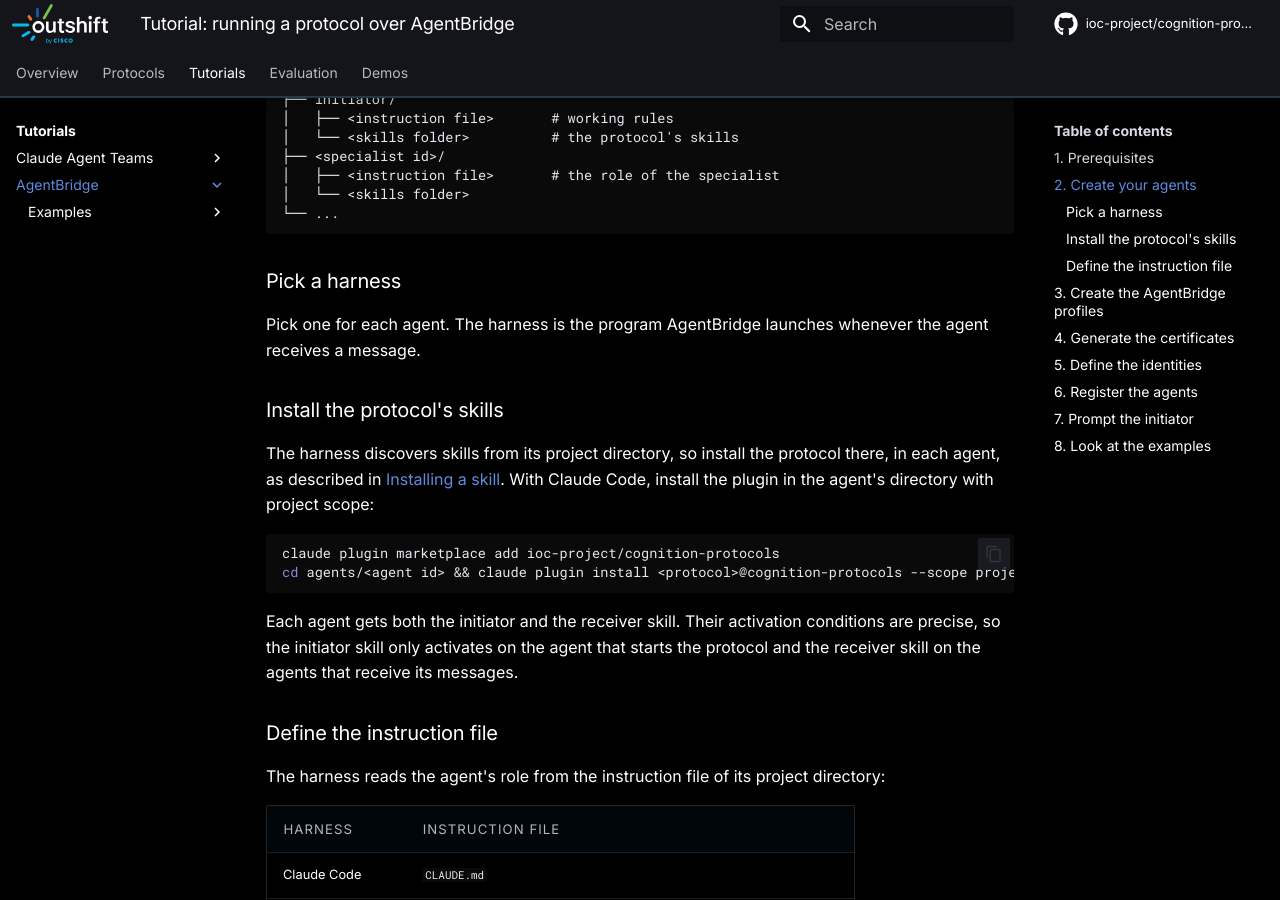
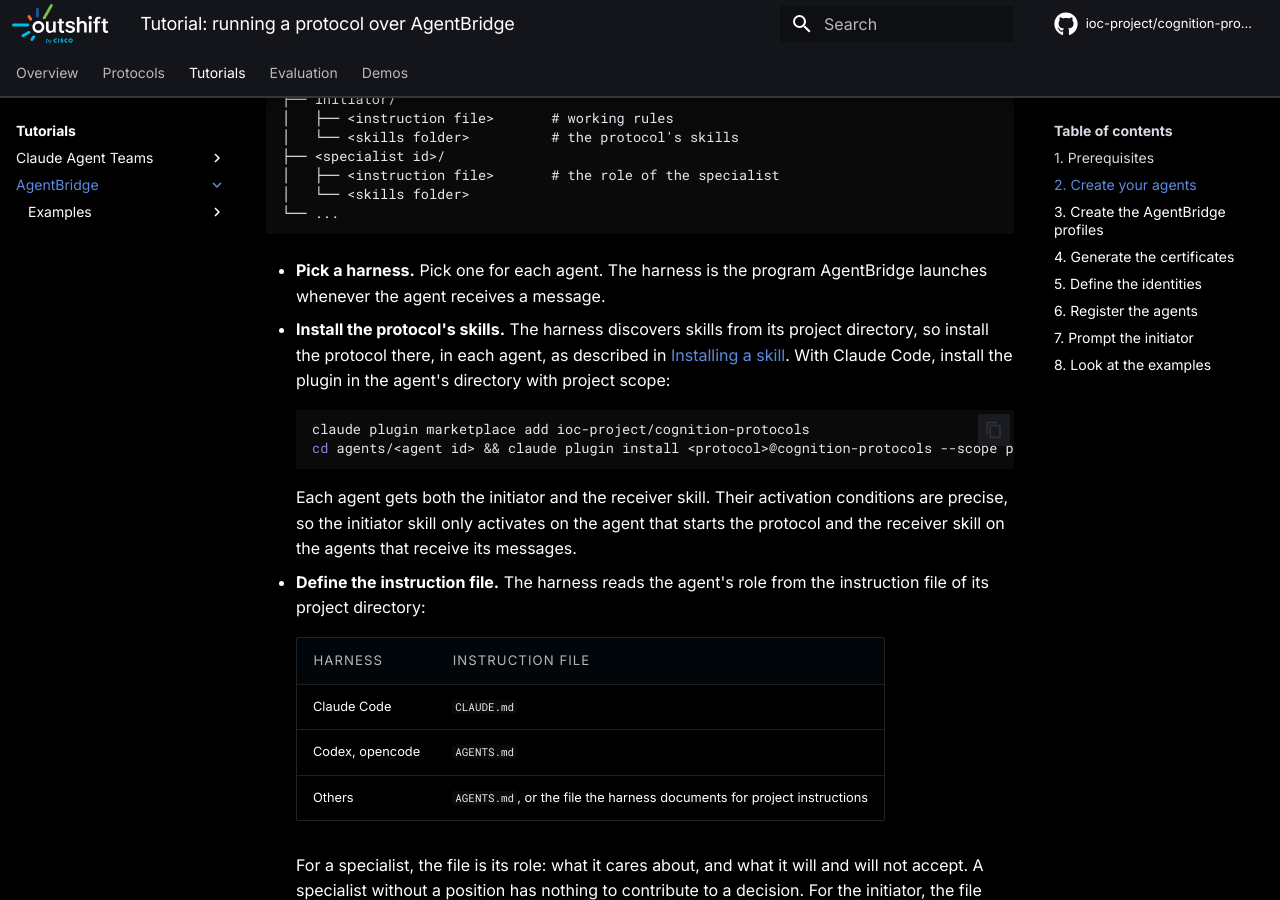
Before and after one commit to ioc-project/cognition-protocols, an MkDocs documentation site: the page built from docs/tutorials/agentbridge/index.md, in a window 1280 px wide and 900 px high, scrolled down 1481 px. Built offline with MkDocs 1.6.1 and Material for MkDocs 9.7.7, drawn with Linux system fonts in a browser that asks for light colours; comment, search, counter and statistics services are not loaded.

Commit message:
docs: show the parts of creating an agent as a bullet list
Signed-off-by: Mauro Sardara <msardara@cisco.com>

````diff
--- a/docs/tutorials/agentbridge/index.md
+++ b/docs/tutorials/agentbridge/index.md
@@ -78,40 +78,36 @@
 └── ...
 ```
 
-### Pick a harness
+- **Pick a harness.** Pick one for each agent. The harness is the program AgentBridge launches
+    whenever the agent receives a message.
 
-Pick one for each agent. The harness is the program AgentBridge launches whenever the agent
-receives a message.
+- **Install the protocol's skills.** The harness discovers skills from its project directory, so
+    install the protocol there, in each agent, as described in
+    [Installing a skill](../../getting-started.md#installing-a-skill). With Claude Code, install
+    the plugin in the agent's directory with project scope:
 
-### Install the protocol's skills
+    ```bash
+    claude plugin marketplace add ioc-project/cognition-protocols
+    cd agents/<agent id> && claude plugin install <protocol>@cognition-protocols --scope project
+    ```
 
-The harness discovers skills from its project directory, so install the protocol there, in each
-agent, as described in [Installing a skill](../../getting-started.md#installing-a-skill). With
-Claude Code, install the plugin in the agent's directory with project scope:
+    Each agent gets both the initiator and the receiver skill. Their activation conditions are
+    precise, so the initiator skill only activates on the agent that starts the protocol and the
+    receiver skill on the agents that receive its messages.
 
-```bash
-claude plugin marketplace add ioc-project/cognition-protocols
-cd agents/<agent id> && claude plugin install <protocol>@cognition-protocols --scope project
-```
+- **Define the instruction file.** The harness reads the agent's role from the instruction file
+    of its project directory:
 
-Each agent gets both the initiator and the receiver skill. Their activation conditions are
-precise, so the initiator skill only activates on the agent that starts the protocol and the
-receiver skill on the agents that receive its messages.
+    | Harness | Instruction file |
+    |---|---|
+    | Claude Code | `CLAUDE.md` |
+    | Codex, opencode | `AGENTS.md` |
+    | Others | `AGENTS.md`, or the file the harness documents for project instructions |
 
-### Define the instruction file
-
-The harness reads the agent's role from the instruction file of its project directory:
-
-| Harness | Instruction file |
-|---|---|
-| Claude Code | `CLAUDE.md` |
-| Codex, opencode | `AGENTS.md` |
-| Others | `AGENTS.md`, or the file the harness documents for project instructions |
-
-For a specialist, the file is its role: what it cares about, and what it will and will not
-accept. A specialist without a position has nothing to contribute to a decision. For the
-initiator, the file only sets working rules, such as where to write its files and to report the
-protocol's final output verbatim.
+    For a specialist, the file is its role: what it cares about, and what it will and will not
+    accept. A specialist without a position has nothing to contribute to a decision. For the
+    initiator, the file only sets working rules, such as where to write its files and to report
+    the protocol's final output verbatim.
 
 ## 3. Create the AgentBridge profiles
 
````
